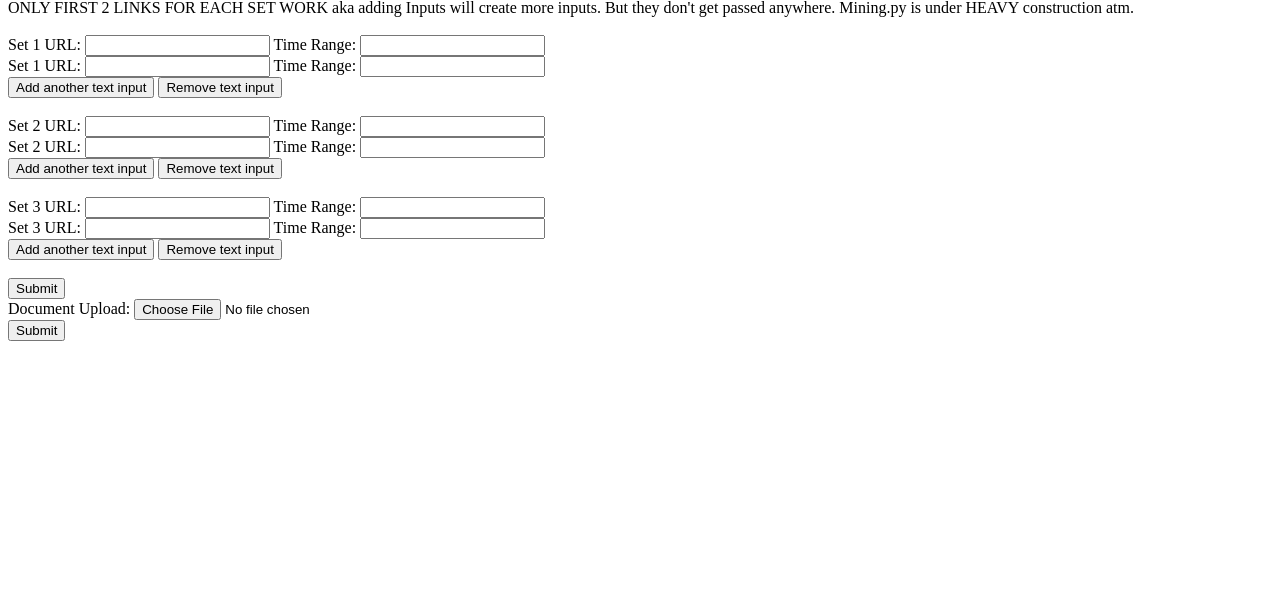
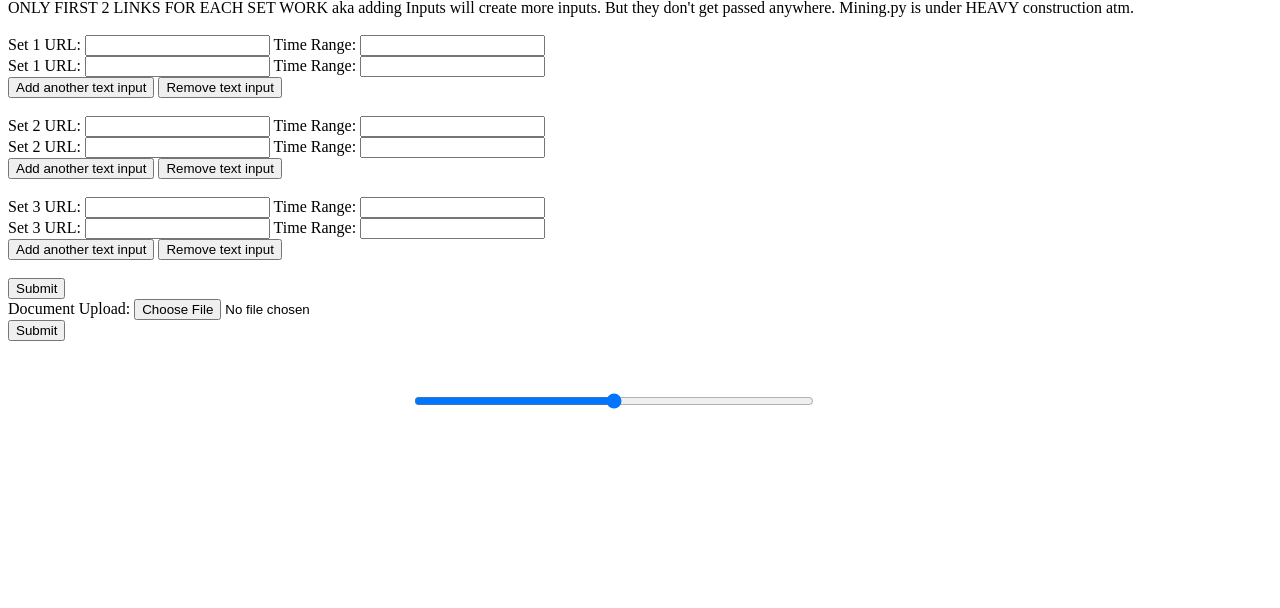
Before and after one commit to georgegaytan/CSCE482-WordcloudPlus, a Django app: page / in a window 1280 px wide. Shown: the part 445-1053 px from the top of the page. Before the commit the page ends 786 px from the top, so only its background shows below. Run offline with Django 3.2, Linux system fonts and the light colour scheme; parts of the project's set-up code (start-up, migrations or seed data) failed here and were passed over.

Commit message:
Add html slider.

```diff
--- a/wordcloudplus/data/templates/data/index.html
+++ b/wordcloudplus/data/templates/data/index.html
@@ -127,6 +127,7 @@
 		<input type="submit" id="create1" value="Create Wordcloud1" onclick="create1()" style="visibility:hidden"></input>
 		<input type="submit" id="create2" value="Create Wordcloud2" onclick="create2()" style="visibility:hidden"></input>
 		<input type="submit" id="create3" value="Create Wordcloud3" onclick="create3()" style="visibility:hidden"></input>
+		<input type="range" name="points" id="timeRange" value="50" min="0" max="100" style="width: 400px;">
 		<p id="feedback2"></p>
 	</div>
 
```
